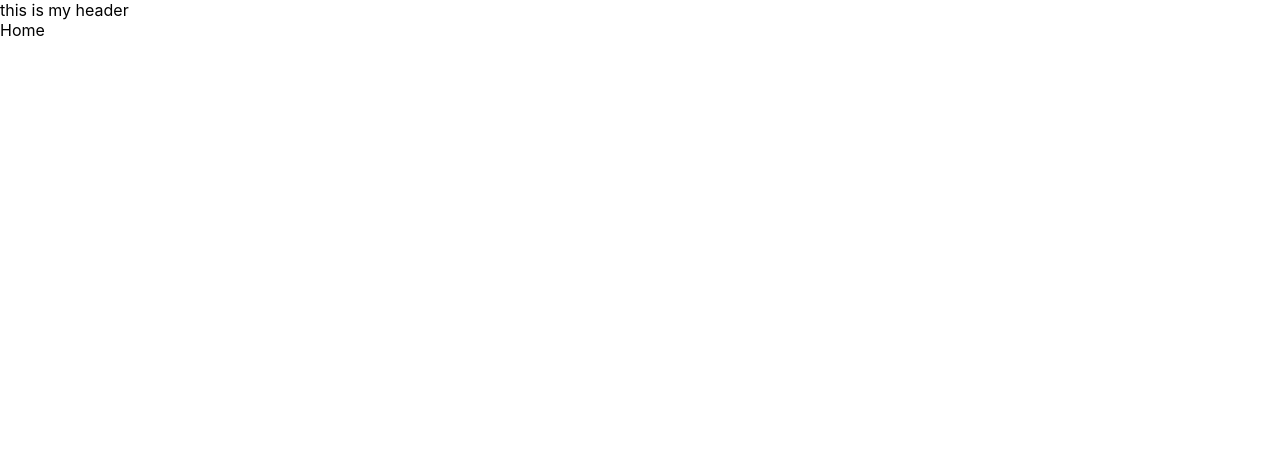
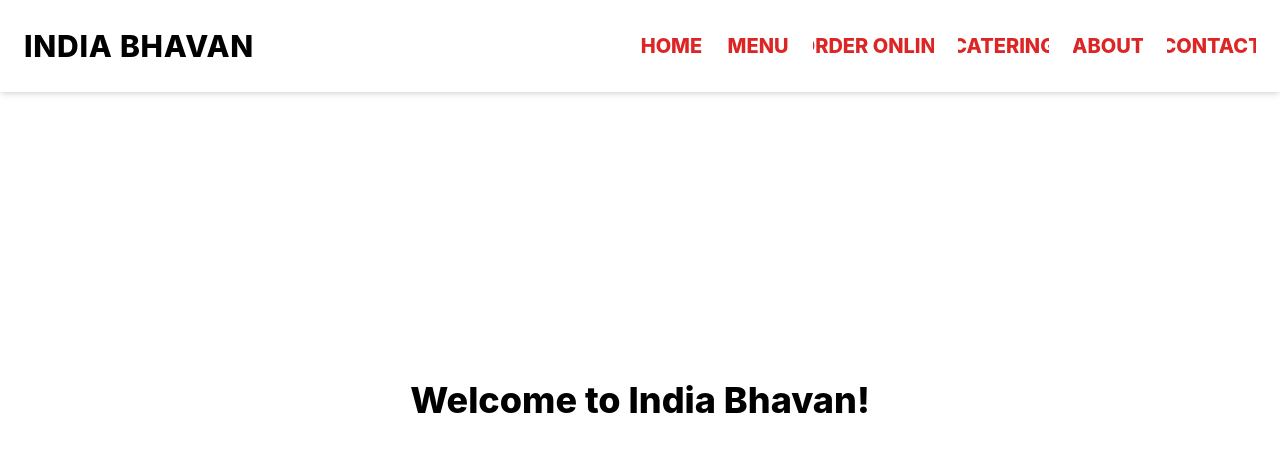
Before and after one commit to sachinmeena1994/IndiaBhavan, a React (Create React App) app: page / in a window 1280 px wide. Shown: the top 452 px of the page. Built offline with nearby package versions, Linux system fonts and the light colour scheme.

Commit message:
created header

```diff
--- a/package.json
+++ b/package.json
@@ -4,6 +4,7 @@
   "private": true,
   "dependencies": {
     "cra-template": "1.2.0",
+    "firebase": "^11.1.0",
     "react": "^19.0.0",
     "react-dom": "^19.0.0",
     "react-router-dom": "^7.0.2",
@@ -33,5 +34,10 @@
       "last 1 firefox version",
       "last 1 safari version"
     ]
+  },
+  "devDependencies": {
+    "autoprefixer": "^10.4.20",
+    "postcss": "^8.4.49",
+    "tailwindcss": "^3.4.17"
   }
 }
--- a/src/Components/Header/index.js
+++ b/src/Components/Header/index.js
@@ -1,11 +1,78 @@
-import React from 'react'
+import React, { useState } from "react";
+import { useNavigate } from "react-router-dom";
 
-function Header() {
+const Header = () => {
+  const [isMenuOpen, setIsMenuOpen] = useState(false);
+  const navigate = useNavigate();
+
+  const toggleMenu = () => {
+    setIsMenuOpen(!isMenuOpen);
+  };
+
   return (
-    <nav>
-        this is my header
-    </nav>
-  )
-}
+    <header className="bg-white text-black shadow-md fixed top-0 left-0 w-full z-50">
+      <div className="container mx-auto px-6 py-6 flex items-center justify-between">
+        {/* Brand Name */}
+        <button
+          onClick={() => navigate("/")}
+          className="text-3xl font-extrabold tracking-wide hover:text-gray-700 transition duration-300 whitespace-nowrap"
+        >
+          INDIA BHAVAN
+        </button>
 
-export default Header
+        {/* Mobile Menu Button */}
+        <button
+          className="block lg:hidden text-black focus:outline-none focus:ring-2 focus:ring-black"
+          onClick={toggleMenu}
+        >
+          <svg
+            xmlns="http://www.w3.org/2000/svg"
+            className="h-8 w-8"
+            viewBox="0 0 20 20"
+            fill="currentColor"
+          >
+            <path
+              fillRule="evenodd"
+              d="M3 5h14a1 1 0 010 2H3a1 1 0 110-2zm0 6h14a1 1 0 010 2H3a1 1 0 110-2zm0 6h14a1 1 0 010 2H3a1 1 0 110-2z"
+              clipRule="evenodd"
+            />
+          </svg>
+        </button>
+
+        {/* Navigation */}
+        <nav
+          className={`${
+            isMenuOpen ? "flex" : "hidden"
+          } lg:flex lg:items-center lg:space-x-6 absolute lg:static top-16 left-0 right-0 lg:w-1/2 lg:ml-auto bg-gray-200 lg:bg-transparent shadow-lg lg:shadow-none rounded-md lg:rounded-none z-10`}
+        >
+          <ul className="flex flex-col lg:flex-row items-center justify-center space-y-6 lg:space-y-0 lg:space-x-6 p-6 lg:p-0 w-full">
+            {[
+              { path: "/", label: "HOME" },
+              { path: "/main-menu", label: "MENU" },
+              { path: "/order-online", label: "ORDER ONLINE" },
+              { path: "/catering", label: "CATERING" },
+              { path: "/about", label: "ABOUT" },
+              { path: "/contact", label: "CONTACT" },
+            ].map((item, index) => (
+              <li
+                key={index}
+                className="w-full lg:w-auto text-center flex justify-center group relative overflow-hidden transform transition-transform duration-300 hover:scale-125"
+              >
+                <button
+                  onClick={() => navigate(item.path)}
+                  className="block w-full lg:w-auto px-4 py-2 text-xl font-extrabold text-red-600 lg:text-red-600 group-hover:text-white relative z-10 whitespace-nowrap"
+                >
+                  {item.label}
+                </button>
+                {/* Background Animation */}
+                <span className="absolute inset-0 bg-black transform scale-x-0 group-hover:scale-x-100 transition-transform duration-300 origin-left z-0"></span>
+              </li>
+            ))}
+          </ul>
+        </nav>
+      </div>
+    </header>
+  );
+};
+
+export default Header;
--- a/src/Components/Layout/index.js
+++ b/src/Components/Layout/index.js
@@ -1,10 +1,14 @@
 import React from "react";
 import Header from "../Header";
+
 function Layout({ children }) {
   return (
     <>
-      <Header />
-      <main className="content">{children}</main>
+      <div className="bg-white min-h-screen">
+        {" "}
+        <Header />
+        <main className="content">{children}</main>
+      </div>
     </>
   );
 }
--- a/src/Pages/Home/index.js
+++ b/src/Pages/Home/index.js
@@ -1,9 +1,11 @@
-import React from 'react'
+import React from "react";
 
 function Home() {
   return (
-    <div>Home</div>
-  )
+    <div className="h-screen flex items-center justify-center bg-white text-black text-4xl font-extrabold">
+      Welcome to India Bhavan!
+    </div>
+  );
 }
 
-export default Home
+export default Home;
--- /dev/null
+++ b/src/Utilis/Firebase/index.js
@@ -0,0 +1,16 @@
+import { initializeApp } from "firebase/app";
+import { getAnalytics } from "firebase/analytics";
+
+const firebaseConfig = {
+  apiKey: "AIzaSyDawufL5IilaKdtDTJkFDJHC9OS9RH_Mok",
+  authDomain: "indiabhavan-d7dd5.firebaseapp.com",
+  projectId: "indiabhavan-d7dd5",
+  storageBucket: "indiabhavan-d7dd5.firebasestorage.app",
+  messagingSenderId: "320366183707",
+  appId: "1:320366183707:web:ab5e30ccda0de6c41c7fbe",
+  measurementId: "G-TFY6MTJK10",
+};
+
+export const app = initializeApp(firebaseConfig);
+const analytics = getAnalytics(app);
+console.log("Firebase initialized:", app);
--- a/src/index.css
+++ b/src/index.css
@@ -1,3 +1,8 @@
+
+@tailwind base;
+@tailwind components;
+@tailwind utilities;
+
 body {
   margin: 0;
   font-family: -apple-system, BlinkMacSystemFont, 'Segoe UI', 'Roboto', 'Oxygen',
--- /dev/null
+++ b/tailwind.config.js
@@ -0,0 +1,8 @@
+/** @type {import('tailwindcss').Config} */
+module.exports = {
+  content: ["./src/**/*.{js,jsx,ts,tsx}"],
+  theme: {
+    extend: {},
+  },
+  plugins: [],
+};
```
Also changed, not shown: 1 other file (tests, documents, lock files or other folders).
